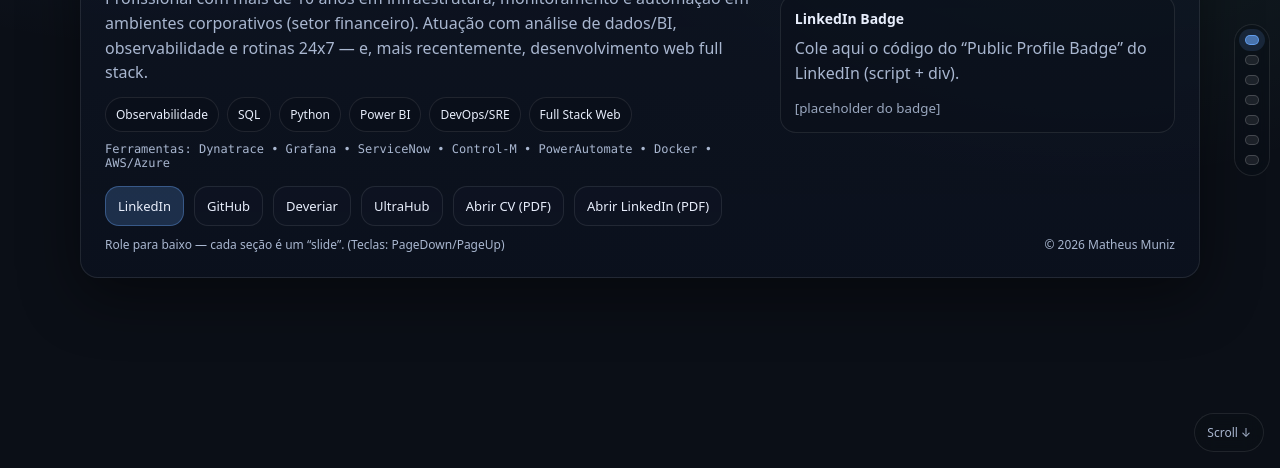
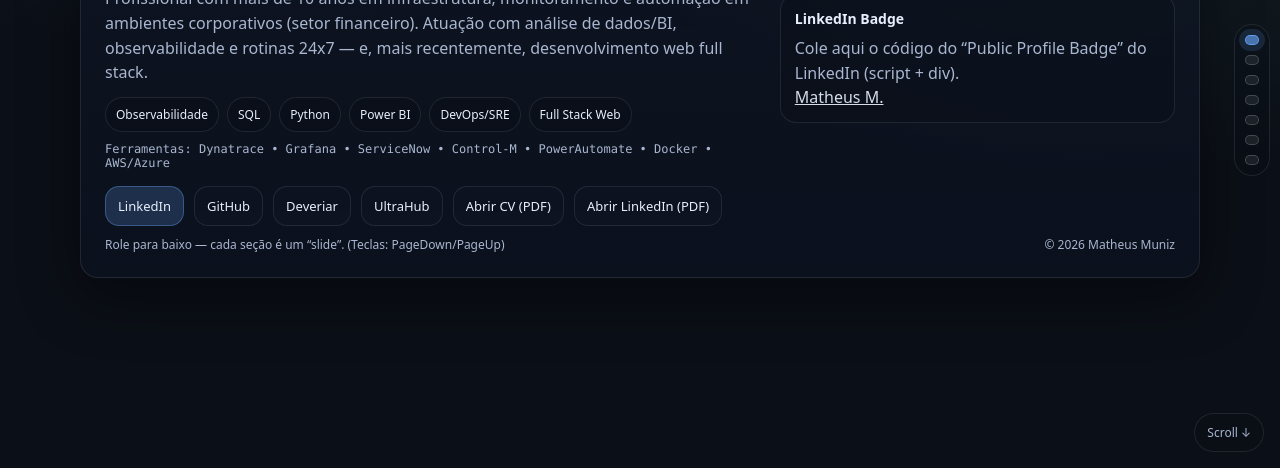
Before and after one commit to munizmath/munizmath.github.io, a plain HTML site: page index.html in a window 1280 px wide. Shown: the part 332-800 px from the top of the page. Drawn offline with Linux system fonts and the light colour scheme.

Commit message:
Update index.html

```diff
--- a/index.html
+++ b/index.html
@@ -337,14 +337,12 @@
             <div class="card" style="margin-top:12px">
               <h3 data-i18n="hero.badgeTitle">LinkedIn Badge</h3>
               <p data-i18n="hero.badgeInfo">
-                Cole aqui o código do “Public Profile Badge” do LinkedIn (script + div).
+               <div class="badge-base LI-profile-badge" data-locale="pt_BR" data-size="medium" data-theme="dark" data-type="VERTICAL" data-vanity="matheus-muniz-oliveira" data-version="v1"><a class="badge-base__link LI-simple-link" href="https://br.linkedin.com/in/matheus-muniz-oliveira?trk=profile-badge">Matheus M.</a></div>
+
               </p>
 
               <script src="https://platform.linkedin.com/badges/js/profile.js" async defer type="text/javascript"></script>
 
-              <div id="linkedin-badge-placeholder" style="margin-top:10px; opacity:.9">
-                <small data-i18n="hero.badgePlaceholder">[placeholder do badge]</small>
-              </div>
             </div>
           </div>
         </div>
```
